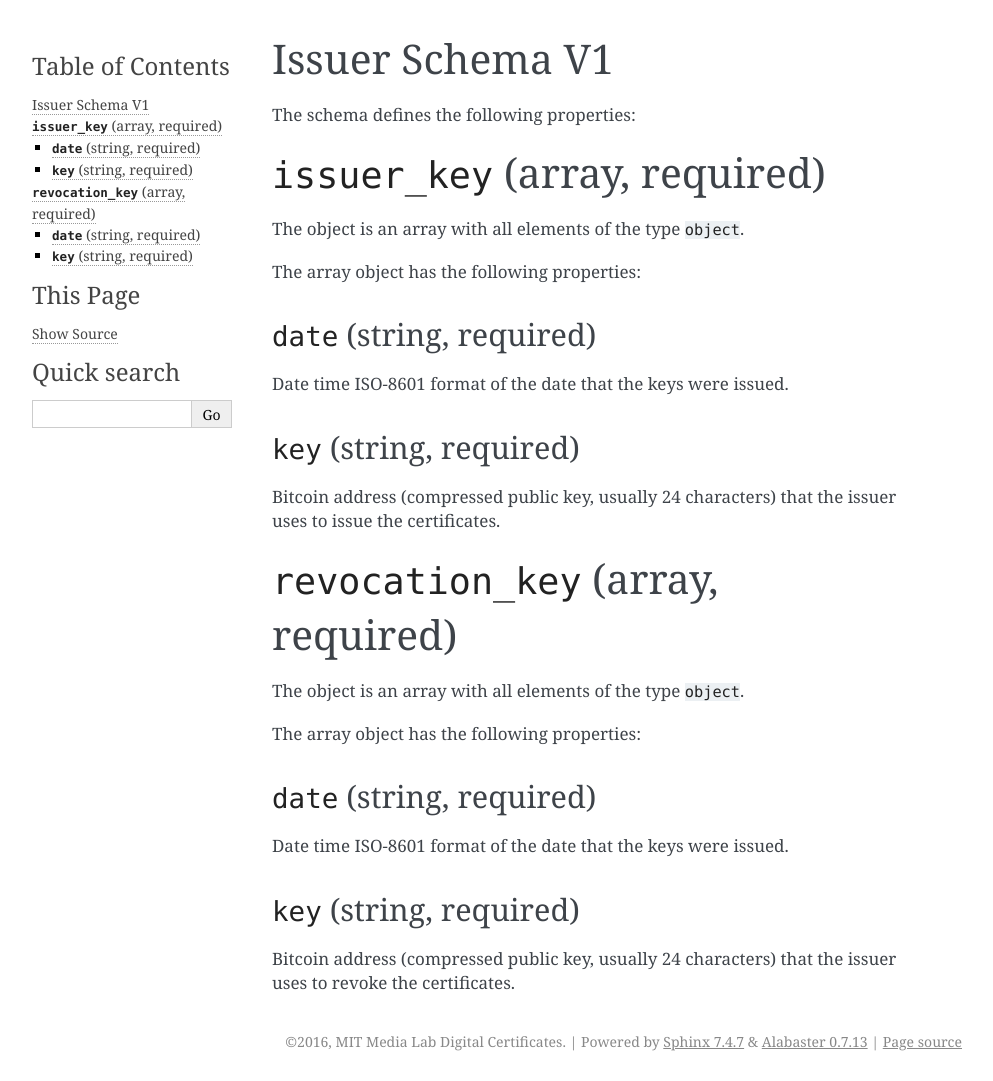
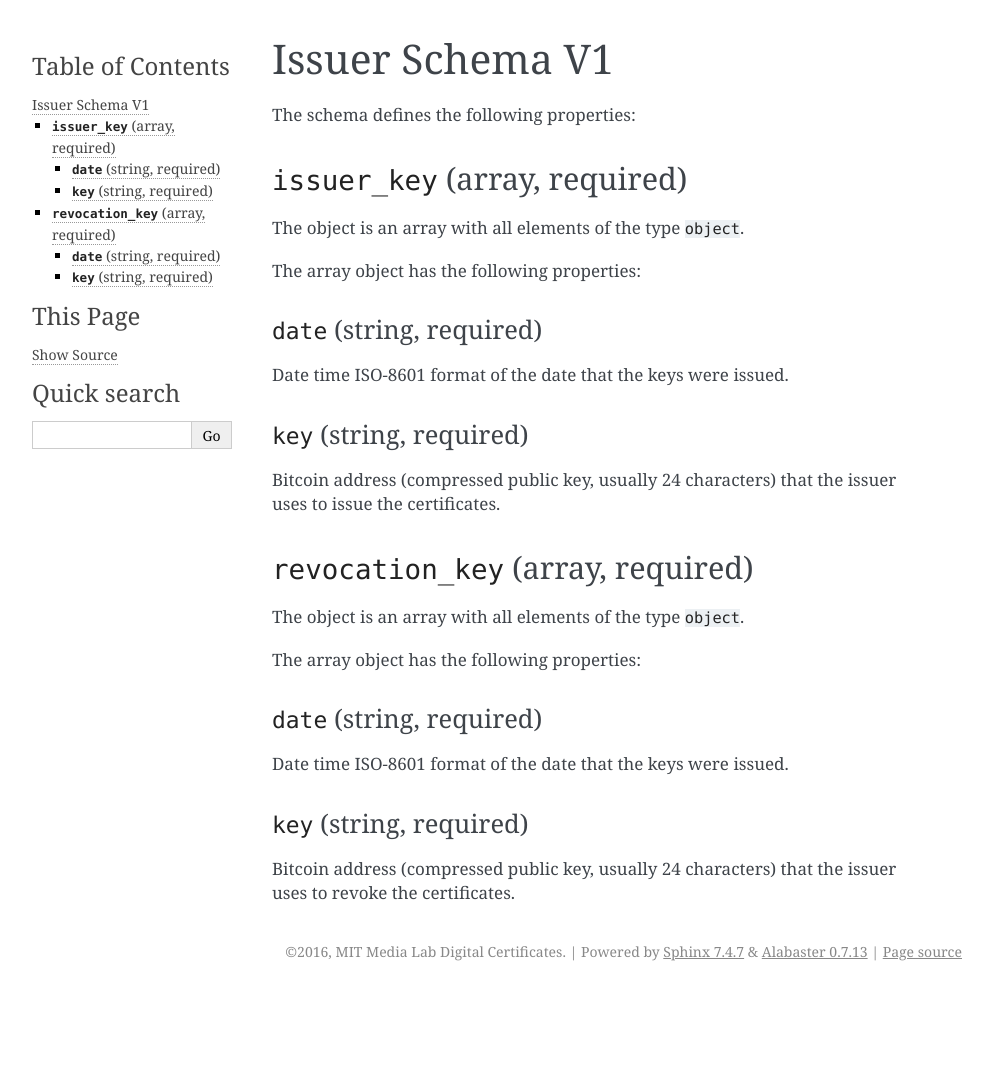
Before and after one commit to 1EdTech/cert-schema, a Sphinx documentation site: the page built from docs/issuer-schema-v1-1.md, in a window 1280 px wide. Shown: the whole page, without its empty margins (148-1141 px from the left). Built offline with Sphinx 7.4.7, drawn with Linux system fonts in a browser that asks for light colours; formulas are drawn with MathJax 3; after the commit the page ends 991 px from its top, so only the background shows below that.

Commit message:
clean up rst

```diff
--- a/docs/index.rst
+++ b/docs/index.rst
@@ -6,9 +6,9 @@
 Welcome to Schema's Documentation!
 ==================================
 
-The Schema project is part of the MIT Media Lab Digital Certificates incubation project. We're looking for feedback,
-contributions, and general discussion. This is not currently intended for production release, but we are improving
-our approach for future releases. Read more about the Digital Certificates Project at http://certificates.media.mit.edu/.
+The schema project describes how to make a digital certificate. A digital certificate is essentially a JSON file with
+the necessary fields needed for our issuer code to place it on the blockchain. We tried to keep the schema as close to
+the `Mozilla Open Badges <http://openbadges.org/>`_ specifications as possible.
 
 Get the code: https://github.com/digital-certificates/schema
 
--- a/docs/issuer-schema-v1-1.md
+++ b/docs/issuer-schema-v1-1.md
@@ -2,30 +2,30 @@
 
 The schema defines the following properties:
 
-# `issuer_key` (array, required)
+## `issuer_key` (array, required)
 
 The object is an array with all elements of the type `object`.
 
 The array object has the following properties:
 
-## `date` (string, required)
+### `date` (string, required)
 
 Date time ISO-8601 format of the date that the keys were issued.
 
-## `key` (string, required)
+### `key` (string, required)
 
 Bitcoin address (compressed public key, usually 24 characters) that the issuer uses to issue the certificates.
 
-# `revocation_key` (array, required)
+## `revocation_key` (array, required)
 
 The object is an array with all elements of the type `object`.
 
 The array object has the following properties:
 
-## `date` (string, required)
+### `date` (string, required)
 
 Date time ISO-8601 format of the date that the keys were issued.
 
-## `key` (string, required)
+### `key` (string, required)
 
 Bitcoin address (compressed public key, usually 24 characters) that the issuer uses to revoke the certificates.
```
